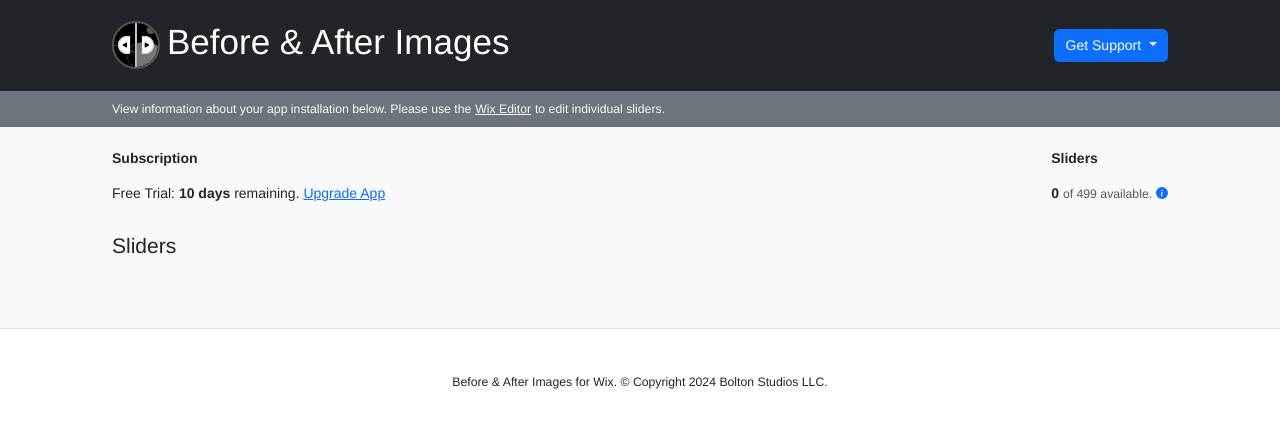
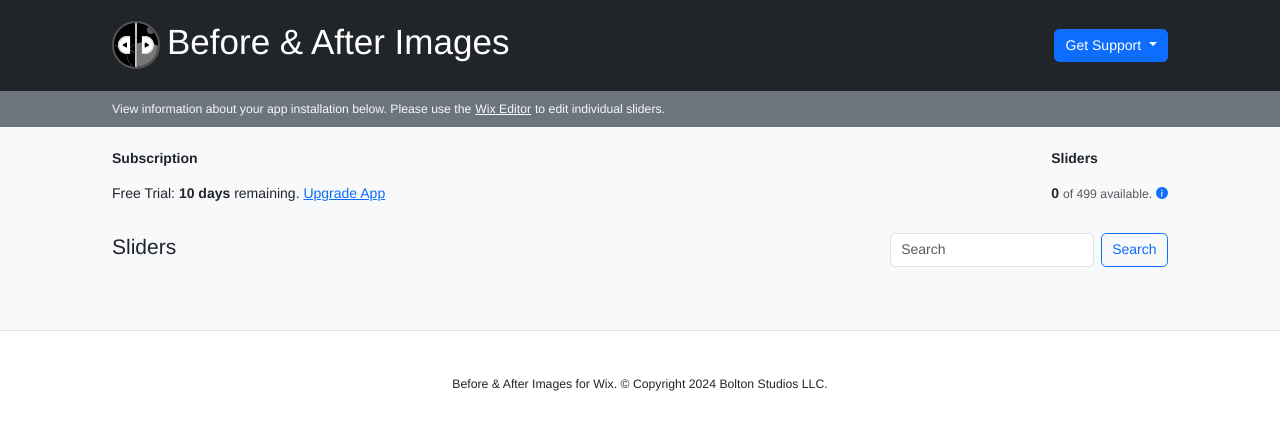
Before and after one commit to BoltonStudios/before-after-images-for-wix, a Flask app: page /dashboard/1/1 in a window 1280 px wide. Shown: the top 430 px of the page. Run offline with Flask 3, Linux system fonts and the light colour scheme; data that the repository does not hold is empty; parts of the project's set-up code (start-up, migrations or seed data) failed here and were passed over; some libraries are stand-ins or nearby versions.

Commit message:
Misc changes.

```diff
--- a/app.py
+++ b/app.py
@@ -555,6 +555,7 @@ def widget():
     slider_no_overlay = False
     slider_move_slider_on_hover = False
     is_move_on_click_enabled = False
+    expiration_date = datetime.utcnow()
 
     # If the user submitted a POST request...
     if request.method == 'POST':
@@ -764,7 +765,7 @@ def widget():
                 slider_dark_mode  = 'dark'
 
             # If the user cancelled their plan, but the app database still counts them as a paid user...
-            if did_cancel is True and is_free is False:
+            if expiration_date < datetime.utcnow() and is_free is False:
 
                 try:
 
--- a/templates/dashboard.html
+++ b/templates/dashboard.html
@@ -94,9 +94,15 @@
 <div class="container px-5">
     <div class="row">
         <div class="col">
-            <div class="row align-items-end">
-                <div class="col-4">
+            <div class="d-flex align-items-center justify-content-between">
+                <div>
                     <h4 class="title">Sliders</h4>
+                </div>
+                <div>
+                    <form class="d-flex" role="search">
+                        <input class="form-control me-2" type="search" placeholder="Search" aria-label="Search">
+                        <button class="btn btn-outline-primary" type="submit">Search</button>
+                      </form>
                 </div>
             </div>
             <div class="accordion pt-2" id="accordionComponents">
@@ -105,7 +111,7 @@
                     <h2 class="accordion-header">
                         <button class="accordion-button collapsed" type="button" data-bs-toggle="collapse" data-bs-target="#collapse{{ extension.extension_id }}" aria-expanded="true" aria-controls="collapse{{ extension.extension_id }}">
 
-                            <span class="row w-100">
+                            <span class="row w-100 align-items-center">
 
                                 <span class="col-xl-10 col-lg-9 col-md-8 col-sm-7 col-xs-12">
                                     <strong>ID</strong>
@@ -118,7 +124,7 @@
                                 </span>
 
                                 <span class="col-xl-2 col-lg-3 col-md-4 col-sm-5 col-xs-12 d-flex align-self-end pe-5" style="height: 52px;">
-                                    <span class="col border border-2 border-end-0 rounded-start-2" style="background-image: url('{{ extension.before_image_thumbnail }}'); background-size: cover; background-position: center center;"></span>
+                                    <span class="col border border-2 rounded-start-2" style="border-right: 1px solid #ffffff !important; background-image: url('{{ extension.before_image_thumbnail }}'); background-size: cover; background-position: center center;"></span>
                                     <span class="col border border-2 border-start-0 rounded-end-2" style="background-image: url('{{ extension.after_image_thumbnail }}'); background-size: cover; background-position: center center;"></span>
                                 </span>
                             </span>
```
